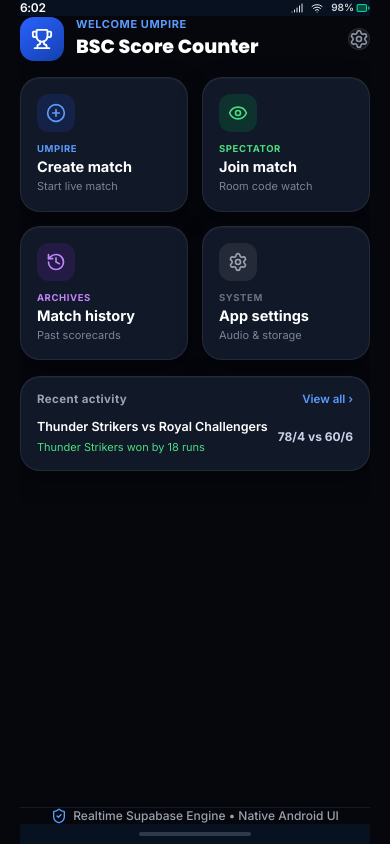
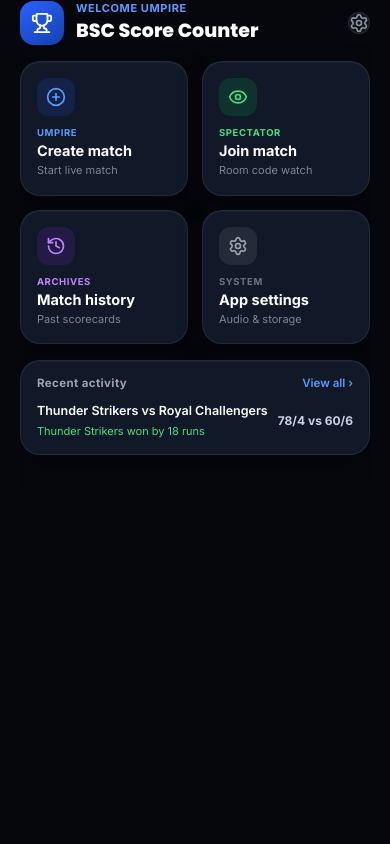
Before and after one commit to Satyaved1726/BOX-CRICKET-SCORE-COUNTER-, a React (Vite) app: page / in a window 390 px wide. Built offline with nearby package versions, Linux system fonts and the light colour scheme.

Commit message:
design: remove phone frame simulator and enable natural responsive full-screen fit

```diff
--- a/src/components/HomeScreen.tsx
+++ b/src/components/HomeScreen.tsx
@@ -1,5 +1,5 @@
 import React, { useState } from 'react';
-import { Trophy, PlusCircle, Eye, History, Settings, ShieldCheck, Play } from 'lucide-react';
+import { Trophy, PlusCircle, Eye, History, Settings, Play } from 'lucide-react';
 import type { MatchData } from '../types';
 import { sounds } from '../lib/audio';
 import { TeamCarousel } from './TeamCarousel';
@@ -162,14 +162,6 @@ export const HomeScreen: React.FC<Props> = ({
         </div>
       </div>
 
-      {/* Footer System Info */}
-      <div className="pt-3 border-t border-gray-800/60 text-center shrink-0">
-        <div className="flex items-center justify-center gap-1.5 text-xs text-gray-400 font-medium">
-          <ShieldCheck size={16} className="text-blue-400 shrink-0" />
-          <span>Realtime Supabase Engine • Native Android UI</span>
-        </div>
-      </div>
-
       {/* Settings Modal */}
       {showSettingsModal && (
         <SettingsModal onClose={() => setShowSettingsModal(false)} />
--- a/src/components/MobileContainer.tsx
+++ b/src/components/MobileContainer.tsx
@@ -1,71 +1,12 @@
-import React, { useState, useEffect } from 'react';
-import { Wifi, Battery, Signal, Smartphone, Monitor } from 'lucide-react';
+import React from 'react';
 
 interface Props {
   children: React.ReactNode;
 }
 
 export const MobileContainer: React.FC<Props> = ({ children }) => {
-  const [currentTime, setCurrentTime] = useState<string>('');
-  const [framed, setFramed] = useState<boolean>(true);
-
-  useEffect(() => {
-    const updateTime = () => {
-      const now = new Date();
-      let hours = now.getHours();
-      const mins = now.getMinutes().toString().padStart(2, '0');
-      hours = hours % 12 || 12;
-      setCurrentTime(`${hours}:${mins}`);
-    };
-    updateTime();
-    const interval = setInterval(updateTime, 10000);
-    return () => clearInterval(interval);
-  }, []);
-
   return (
-    <div className="flex flex-col items-center justify-center min-h-screen w-full bg-[#030712] p-0 sm:p-4 transition-all">
-      {/* Desktop view frame switcher indicator */}
-      <div className="hidden sm:flex items-center gap-2 mb-2 text-xs text-gray-400">
-        <span className="font-semibold text-blue-400">BSC Native Android Container</span>
-        <button
-          onClick={() => setFramed(!framed)}
-          className="flex items-center gap-1.5 px-3 py-1 bg-gray-800 hover:bg-gray-700 rounded-full text-white text-xs border border-gray-700 transition"
-        >
-          {framed ? <Smartphone size={14} /> : <Monitor size={14} />}
-          {framed ? 'Phone Frame View' : 'Full Screen View'}
-        </button>
-      </div>
-
-      {/* Main App Container */}
-      <div
-        className={`relative w-full overflow-hidden bg-[#08111F] text-white flex flex-col transition-all duration-300 ${
-          framed
-            ? 'max-w-[420px] h-[100vh] sm:h-[860px] sm:rounded-[44px] sm:border-[10px] sm:border-gray-800 sm:shadow-[0_25px_60px_rgba(0,0,0,0.9)]'
-            : 'max-w-md min-h-screen rounded-none'
-        }`}
-      >
-        {/* Android Camera Punch Hole */}
-        {framed && (
-          <div className="hidden sm:flex justify-center absolute top-2 left-0 right-0 z-50 pointer-events-none">
-            <div className="w-20 h-4 bg-black rounded-full flex items-center justify-center gap-2">
-              <div className="w-2.5 h-2.5 bg-gray-900 rounded-full border border-gray-700"></div>
-            </div>
-          </div>
-        )}
-
-        {/* Status Bar with Proper Inset Padding so content is never cut off */}
-        <div className="flex items-center justify-between px-6 pt-3.5 pb-1 text-xs text-gray-300 z-40 bg-[#08111F] select-none shrink-0">
-          <span className="font-semibold tracking-tight text-white">{currentTime || '12:00'}</span>
-          <div className="flex items-center gap-2 text-gray-300">
-            <Signal size={12} className="text-gray-200" />
-            <Wifi size={12} className="text-gray-200" />
-            <div className="flex items-center gap-0.5">
-              <span className="text-[10px] font-semibold">98%</span>
-              <Battery size={14} className="text-emerald-400 fill-emerald-400/30" />
-            </div>
-          </div>
-        </div>
-
+    <div className="relative w-full min-h-screen bg-[#05070D] text-white flex flex-col overflow-hidden">
       {/* Ambient Mesh Background Layer */}
       <div className="mesh">
         <div className="blob b1" />
@@ -74,14 +15,8 @@ export const MobileContainer: React.FC<Props> = ({ children }) => {
       </div>
 
       {/* App Main Body Content */}
-        <div className="flex-1 flex flex-col overflow-y-auto overflow-x-hidden relative z-10">
+      <div className="flex-1 flex flex-col relative z-10 w-full">
         {children}
-        </div>
-
-        {/* Android Bottom Gesture Navigation Bar */}
-        <div className="h-5 w-full bg-[#08111F] flex items-center justify-center pt-0.5 pb-1 z-40 shrink-0">
-          <div className="w-28 h-1 bg-gray-600 rounded-full opacity-60"></div>
-        </div>
       </div>
     </div>
   );
```
Lines whose indentation alone changed are shown as unchanged.
